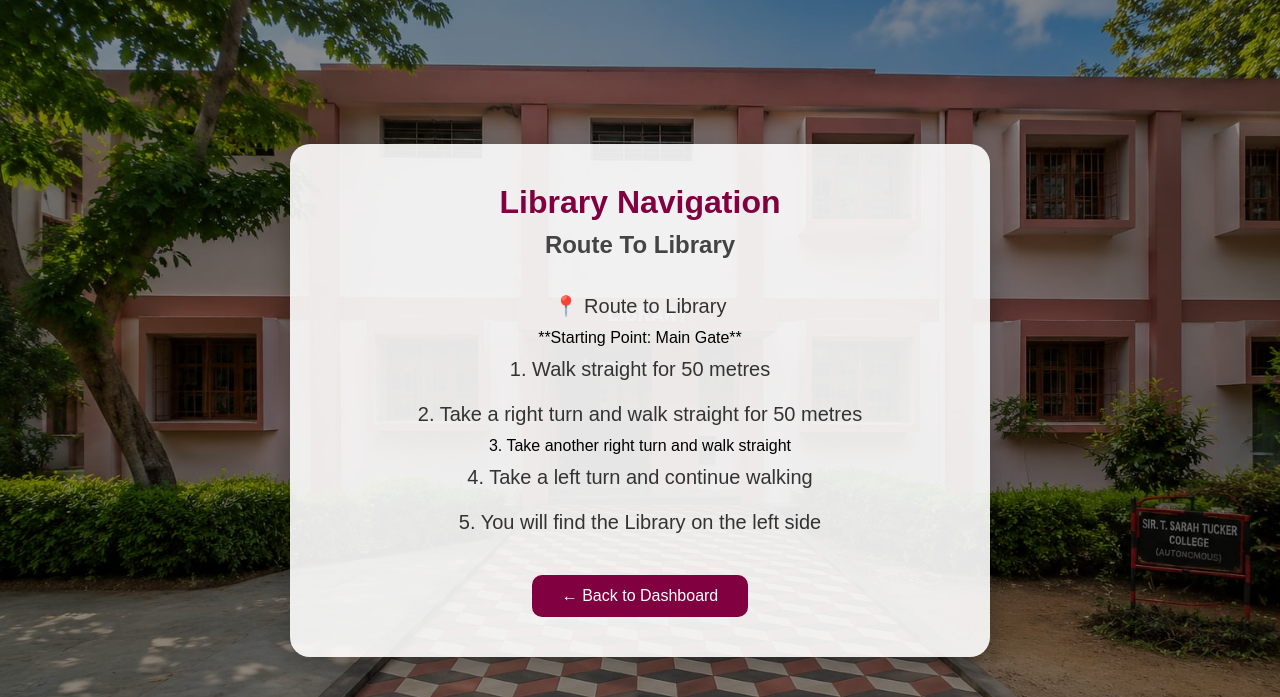
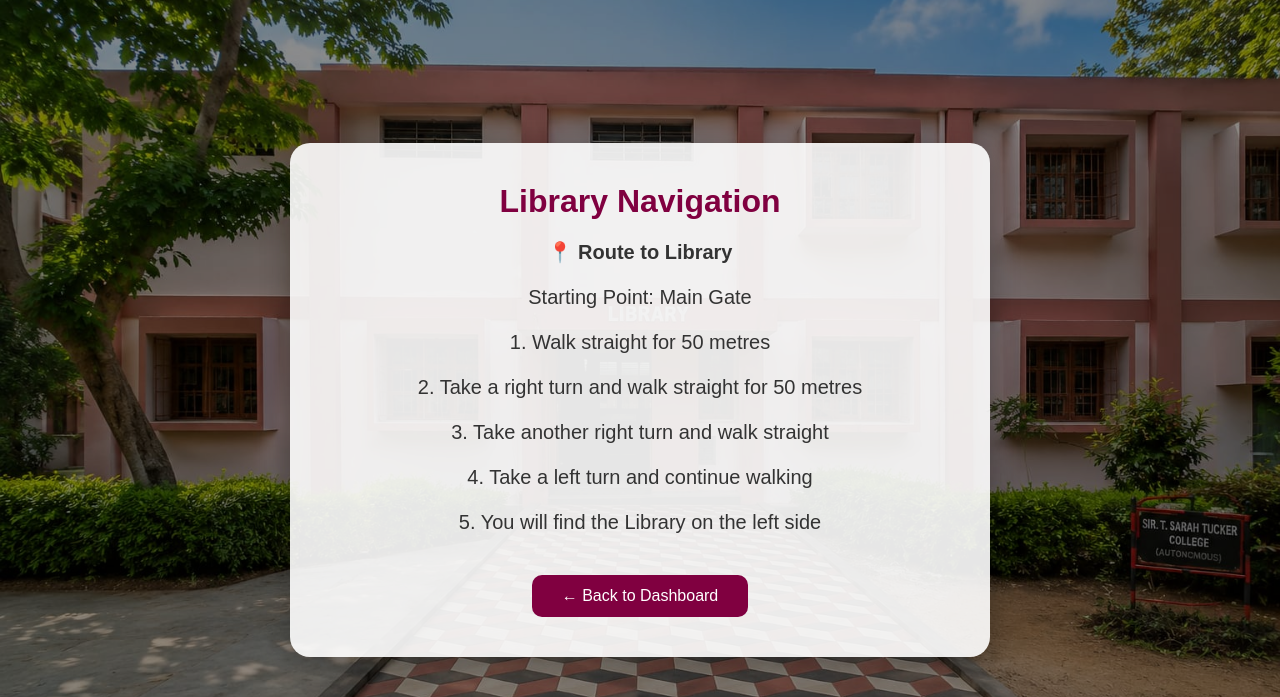
Before and after one commit to naveena-kannan-k/Smart-Campus-Navigation, a Flask app: page /library in a window 1280 px wide. Shown: the top 697 px of the page. Run offline with Flask 3, Linux system fonts and the light colour scheme.

Commit message:
Update library.html

```diff
--- a/templates/library.html
+++ b/templates/library.html
@@ -9,13 +9,12 @@
         <div class="dashboard-box">
 
             <h1>Library Navigation</h1>
-            <h2>Route To Library</h2>
-            <p>📍 Route to Library </p>
+            <p><b>📍 Route to Library</b> </p>
 
-**Starting Point: Main Gate**
+<p>Starting Point: Main Gate</p>
 
 <p>1. Walk straight for 50 metres </p>
-<p>2. Take a right turn and walk straight for 50 metres</p
+<p>2. Take a right turn and walk straight for 50 metres</p>
 <p>3. Take another right turn and walk straight</p>
 <p>4. Take a left turn and continue walking </p>
 <p>5. You will find the Library on the left side</p>
```
